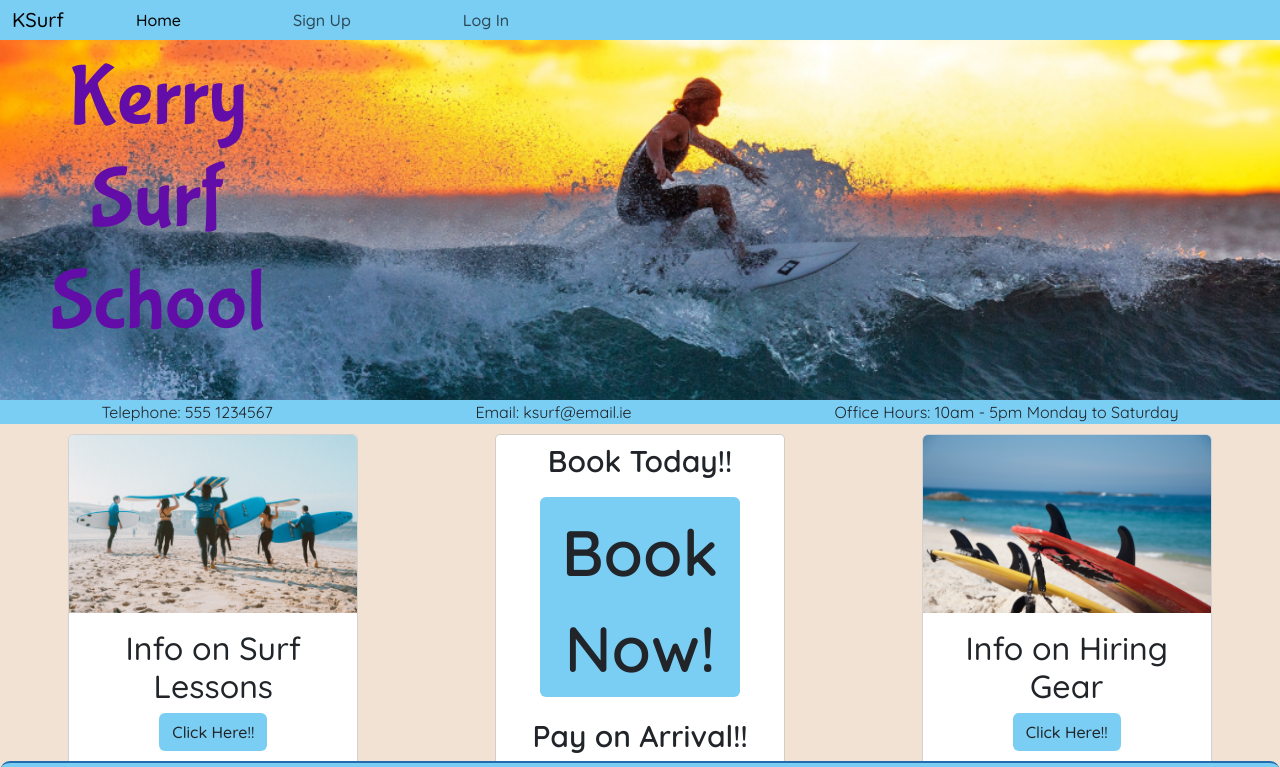
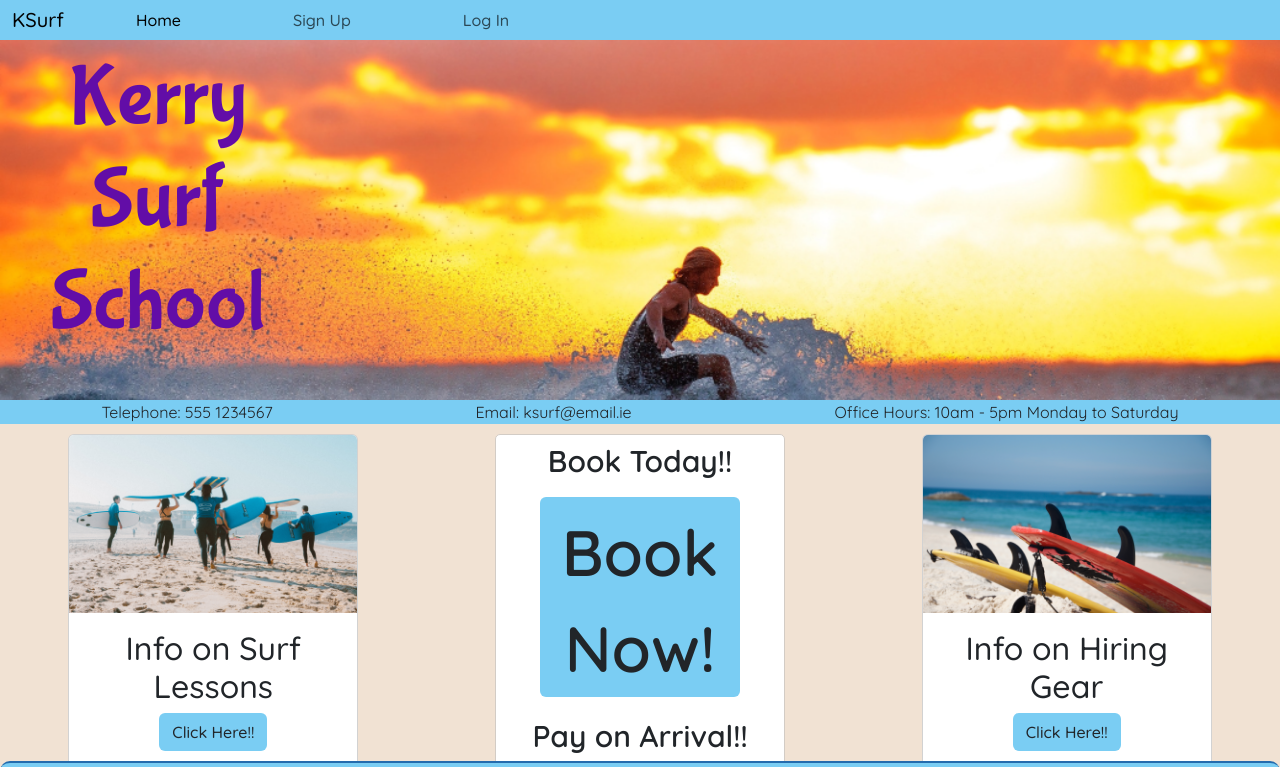
Before and after one commit to fenton1000/mf-portfolio-four-kerry-surf-school, a Django app: page / in a window 1280 px wide. Shown: the top 767 px of the page. Run offline with Django 3.2, Linux system fonts and the light colour scheme; some libraries are stand-ins or nearby versions.

Commit message:
Fix missing hero image

```diff
--- a/static/css/styles.css
+++ b/static/css/styles.css
@@ -34,7 +34,7 @@ body {
 
 .title-styles {
     height: 400px;
-    background: url('/static/images/pexels-pixabay-390051-sm.png') no-repeat center center;
+    background: url('../images/pexels-pixabay-390051-sm.png');
     background-size: cover;
 }
 
```
